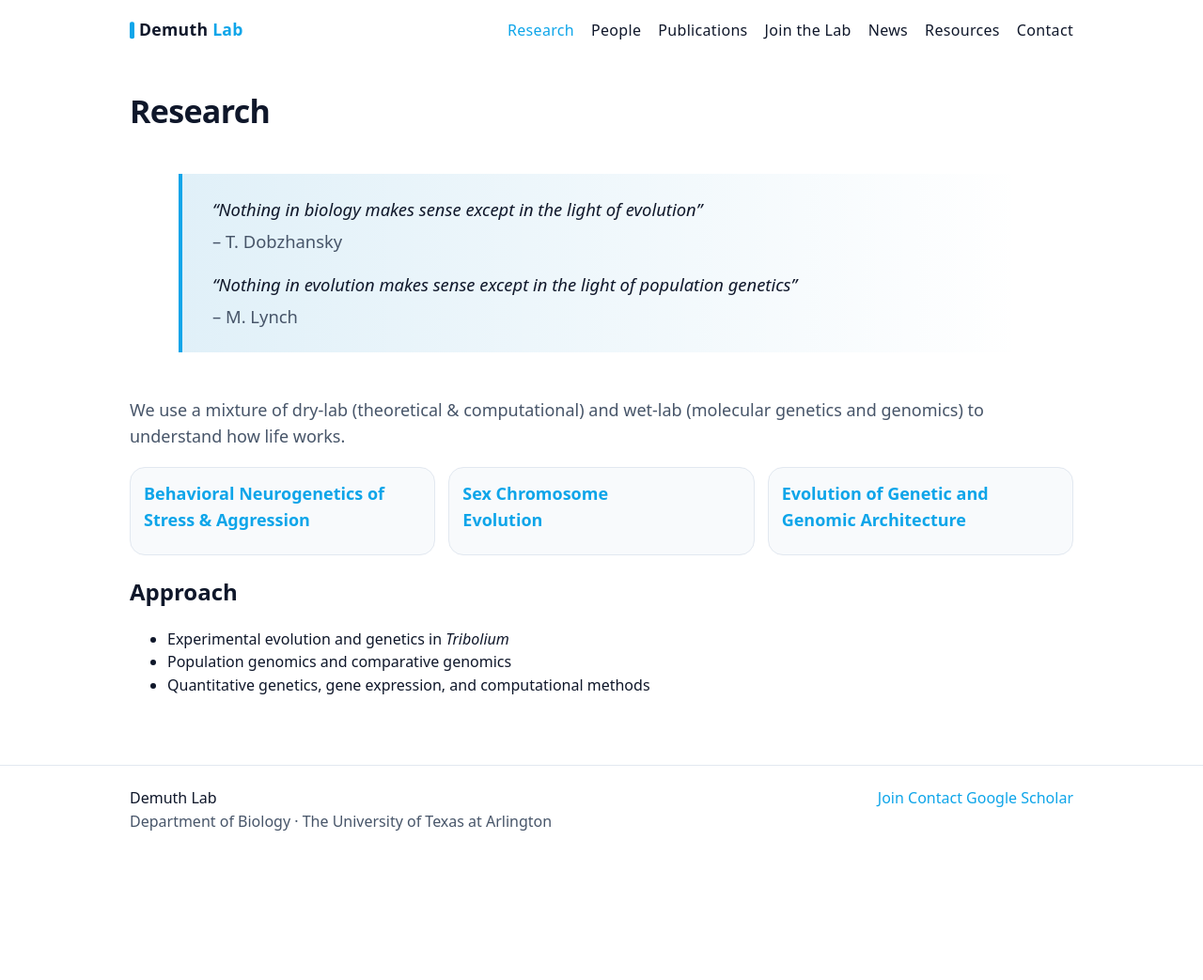
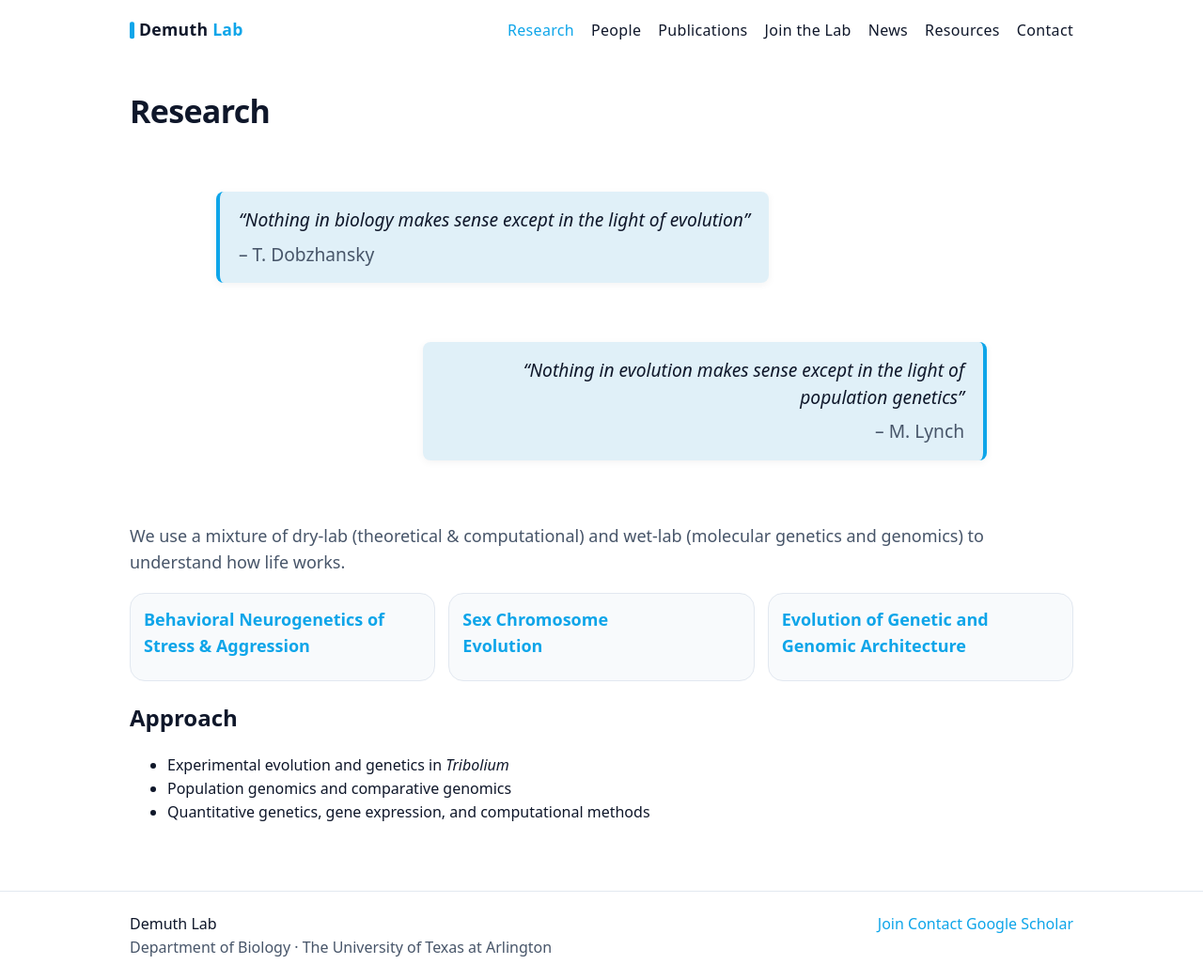
Before and after one commit to demuth-lab/demuth-lab.github.io, a Jekyll site: the page built from research/index.md, in a window 1280 px wide and 1043 px high. Shown: the whole window at 94% size. Built offline with Jekyll 4.4.1, drawn with Linux system fonts in a browser that asks for light colours.

Commit message:
Update main.css

```diff
--- a/assets/css/main.css
+++ b/assets/css/main.css
@@ -409,29 +409,49 @@ a:hover{
    Home: Research Intro
    ========================= */
 
+/* =========================
+   Paired research quotes
+   ========================= */
+
 .research-quotes{
   max-width:900px;
   margin:2.5rem auto 3rem auto;
-  padding:1.5rem 2rem;
-  border-left:4px solid var(--accent);
-  background:linear-gradient(to right, var(--accent-soft), transparent);
+  display:flex;
+  flex-direction:column;
+  gap:1.5rem;
 }
 
 .research-quotes blockquote{
-  margin:0 0 1.2rem 0;
-  font-size:1.15rem;
+  max-width:600px;
+  font-size:1.2rem;
   line-height:1.5;
+  font-style:italic;
   color:var(--text);
-  font-style:italic;
+  padding:1rem 1.25rem;
+  background:var(--accent-soft);
+  box-shadow:0 2px 8px rgba(0,0,0,0.05);
+  border-radius:8px;
+  position:relative;
 }
 
-.research-quotes blockquote:last-child{
-  margin-bottom:0;
+/* Left quote */
+
+.quote-left{
+  border-left:4px solid var(--accent);
+  margin-right:auto;
+}
+
+/* Right quote */
+
+.quote-right{
+  border-right:4px solid var(--accent);
+  margin-left:auto;
+  text-align:right;
 }
 
 .quote-author{
   display:block;
-  margin-top:0.4rem;
+  margin-top:0.5rem;
   font-style:normal;
   font-weight:500;
   color:var(--muted);
```
